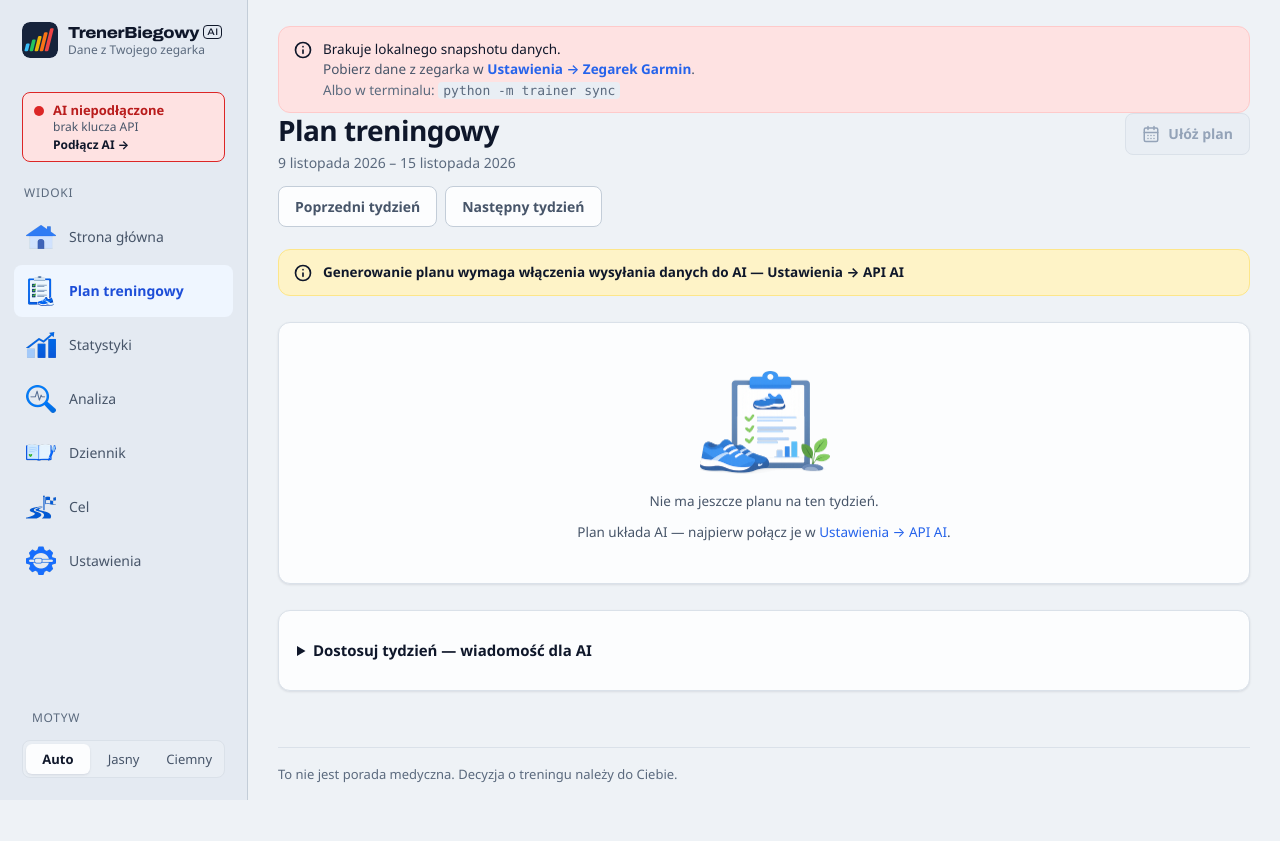
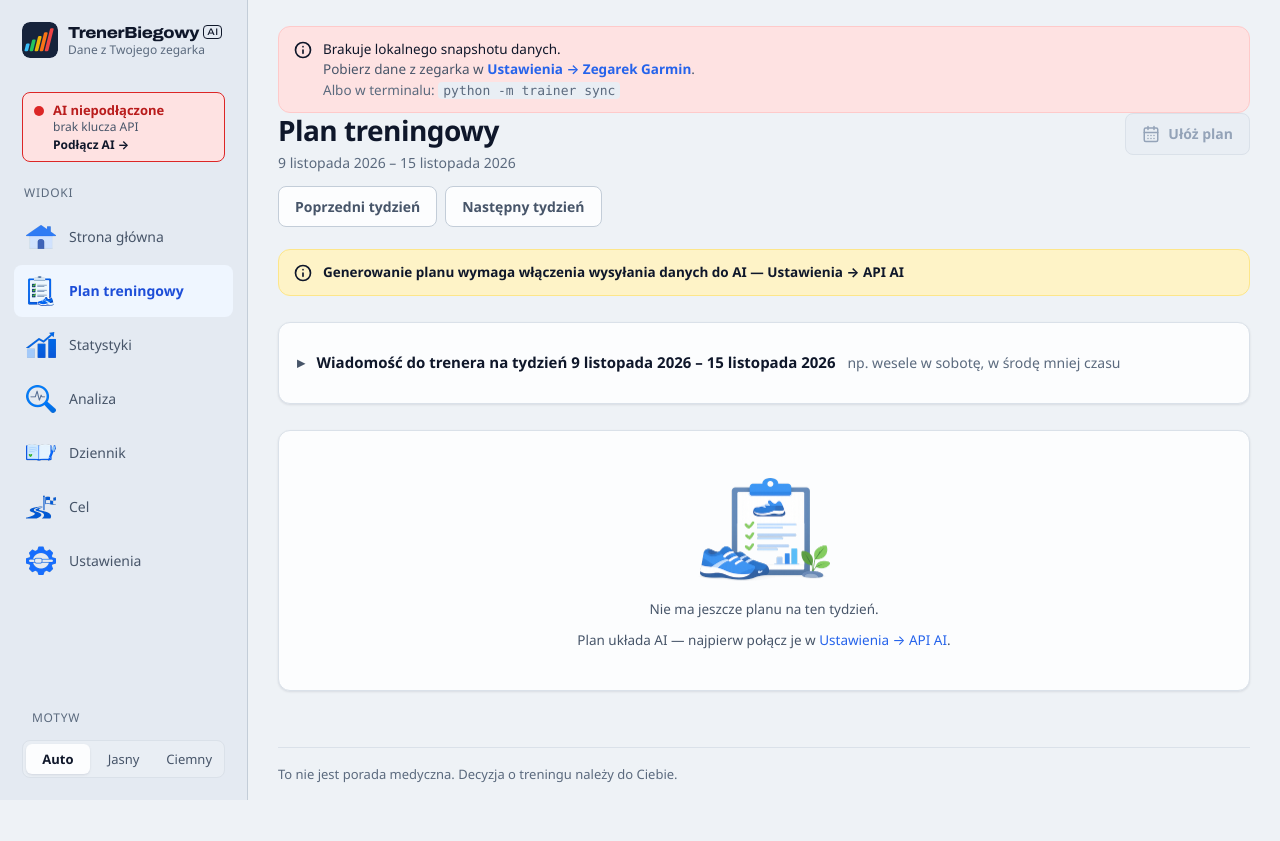
Before and after one commit to mdanielak/TrenerBiegowyAI, a FastAPI app: page /plan in a window 1280 px wide. Run offline with FastAPI, Linux system fonts and the light colour scheme.

Commit message:
Messages to the coach: week note next to the plan, linked from Home
- Plan: the week note sits above the plan (by 'Ułóż plan'), titled with the week's
  dates, previews the saved text when collapsed, has 'Usuń wiadomość', a one-line
  hint, and offers 'Ułóż plan ponownie' right after saving; one heading instead of two.
- Home: 'Zapytaj trenera' naming, a follow-up placeholder once a conversation exists,
  and a reminder (with a link) that the coach also uses this week's note.
- Drafts survive page changes for the week note too; tests no longer read the real
  local/ai-notes.jsonl.

Co-Authored-By: Claude Opus 5.5 <noreply@anthropic.com>

```diff
--- a/api/routers/actions.py
+++ b/api/routers/actions.py
@@ -454,8 +454,9 @@ def get_actions_router(
         csrf_token: str = Form(default=""),
         week_start: str = Form(default=""),
         note: str = Form(default=""),
+        clear: str = Form(default=""),
     ):
-        """Wiadomość dla AI na tydzień; pusty tekst ją czyści."""
+        """Wiadomość do trenera na tydzień; pusty tekst albo „Usuń wiadomość” ją czyści."""
         if not csrf_valid(request, csrf_token):
             return templates.TemplateResponse(
                 request=request,
@@ -464,7 +465,7 @@ def get_actions_router(
                 status_code=403,
                 headers={"Cache-Control": "no-store"},
             )
-        set_week_note(week_monday(week_start), note)
+        set_week_note(week_monday(week_start), "" if clear else note)
         return RedirectResponse(url=plan_url(week_start) + "&note=saved#wiadomosc", status_code=303)
 
     @router.post("/actions/recommendation")
--- a/static/css/styles.css
+++ b/static/css/styles.css
@@ -1238,3 +1238,16 @@ p { text-wrap: pretty; }
 .coach-keys { flex-basis: 100%; margin: 0; }
 .coach-older { margin: 0 0 12px; }
 .coach-failed { margin: 0 0 12px; }
+
+/* Plan: wiadomość do trenera nad planem, zwinięta; podgląd zapisanej wiadomości w nagłówku. */
+.week-note > summary { display: flex; flex-wrap: wrap; align-items: baseline; gap: 4px 12px; }
+/* Układ flex chowa domyślny trójkąt rozwijania — bez niego zwinięta sekcja nie wyglądała na klikalną. */
+.week-note > summary { list-style: none; cursor: pointer; }
+.week-note > summary::-webkit-details-marker { display: none; }
+.week-note > summary::before { content: "▸"; color: var(--fg-mid); transition: transform var(--motion); }
+.week-note[open] > summary::before { transform: rotate(90deg); }
+.week-note-title { font-weight: 650; }
+.week-note-preview { font-weight: 400; color: var(--fg-mid); font-size: 14px; }
+.week-note-preview.is-empty { color: var(--fg-muted); }
+.week-note-replan { margin-top: 8px; }
+.note-actions { flex-wrap: wrap; gap: 10px; align-items: center; }
--- a/static/js/interface.js
+++ b/static/js/interface.js
@@ -128,7 +128,7 @@ document.querySelectorAll('form[data-draft-key]').forEach(form => {
   const field = form.querySelector('textarea, input[type="text"]');
   const key = form.dataset.draftKey;
   if (!field) return;
-  try { if (!field.value) field.value = sessionStorage.getItem(key) || ''; } catch {}
+  try { const draft = sessionStorage.getItem(key); if (draft !== null && draft !== field.value) field.value = draft; } catch {}
   field.addEventListener('input', () => { try { sessionStorage.setItem(key, field.value); } catch {} });
   form.addEventListener('submit', () => {
     try { sessionStorage.removeItem(key); sessionStorage.setItem(key + '-sent', field.value.trim()); } catch {}
--- a/templates/plan.html
+++ b/templates/plan.html
@@ -184,6 +184,40 @@
       </div>
     </div>
   {% endif %}
+
+  {# Wiadomość działa przy „Ułóż plan”, więc stoi przy nim, nad planem — nie na samym dole strony. #}
+  <details class="card week-note" id="wiadomosc"{% if note_saved %} open{% endif %}>
+    <summary>
+      <span class="week-note-title">Wiadomość do trenera na tydzień {{ format_date(week_start) }} – {{ format_date(week_end) }}</span>
+      {% if week_note %}<span class="week-note-preview">„{{ week_note|truncate(90) }}”</span>
+      {% else %}<span class="week-note-preview is-empty">np. wesele w sobotę, w środę mniej czasu</span>{% endif %}
+    </summary>
+    {% if note_saved %}
+      <div class="banner info" role="status">{{ ico.check() }}<div class="banner-body">
+        <p class="banner-title">{% if week_note %}Zapisano wiadomość.{% else %}Usunięto wiadomość.{% endif %}</p>
+        {% if plan and ai_ready %}
+          <p class="mid">Trener uwzględni ją przy następnym układaniu planu.</p>
+          <form method="post" action="/actions/plan" class="week-note-replan">
+            <input type="hidden" name="csrf_token" value="{{ csrf_token }}">
+            <input type="hidden" name="week_start" value="{{ week_start }}">
+            <button type="submit" class="btn-secondary">{{ ico.calendar(18) }}<span>Ułóż plan ponownie</span></button>
+          </form>
+        {% endif %}
+      </div></div>
+    {% endif %}
+    <form method="post" action="/actions/plan/note" class="stack" data-draft-key="week-note-{{ week_start }}">
+      <input type="hidden" name="csrf_token" value="{{ csrf_token }}">
+      <input type="hidden" name="week_start" value="{{ week_start }}">
+      <label class="field">Co trener ma wiedzieć o tym tygodniu?
+        <textarea class="text-input" name="note" rows="3" maxlength="{{ week_note_limit }}" placeholder="np. w sobotę wesele, długi bieg w niedzielę; w środę mogę dopiero wieczorem">{{ week_note or '' }}</textarea>
+      </label>
+      <div class="row note-actions">
+        <button type="submit" class="btn-secondary">{{ ico.check(18) }}<span>Zapisz wiadomość</span></button>
+        {% if week_note %}<button type="submit" name="clear" value="1" class="btn-secondary">{{ ico.x(18) }}<span>Usuń wiadomość</span></button>{% endif %}
+        <span class="tile-foot">Trener weźmie ją pod uwagę przy układaniu planu i w radach na każdy dzień tego tygodnia.</span>
+      </div>
+    </form>
+  </details>
 
   {% if not plan %}
 
@@ -435,24 +469,6 @@
 
   {% endif %}
 
-  <details class="card" id="wiadomosc"{% if note_saved %} open{% endif %}>
-    <summary>Dostosuj tydzień — wiadomość dla AI</summary>
-    <div class="card-head">
-      <h2 id="week-note-label"><img class="asset head-icon" src="/assets/07_ui_icons/tile_message.png" width="28" height="28" alt=""><span>Wiadomość dla AI na ten tydzień</span></h2>
-    </div>
-    {% if note_saved %}
-      <div class="banner info" role="status">{{ ico.check() }}<div class="banner-body"><p class="banner-title">{% if week_note %}Zapisano wiadomość.{% else %}Usunięto wiadomość.{% endif %}</p></div></div>
-    {% endif %}
-    <form method="post" action="/actions/plan/note" class="stack">
-      <input type="hidden" name="csrf_token" value="{{ csrf_token }}">
-      <input type="hidden" name="week_start" value="{{ week_start }}">
-      <textarea class="text-input" name="note" aria-labelledby="week-note-label" rows="2" maxlength="{{ week_note_limit }}" placeholder="np. w sobotę wesele, długi bieg w niedzielę; w środę mogę dopiero wieczorem">{{ week_note or '' }}</textarea>
-      <div class="row note-actions">
-        <button type="submit" class="btn-secondary">{{ ico.check(18) }}<span>Zapisz wiadomość</span></button>
-        <span class="tile-foot">Trafi do „Ułóż plan” i do rekomendacji dziennych w tym tygodniu. AI uwzględni ją, o ile nie przeczy zasadom bezpieczeństwa, dostępności i przerwom. Pusty tekst usuwa wiadomość.</span>
-      </div>
-    </form>
-  </details>
   <footer>To nie jest porada medyczna. Decyzja o treningu należy do Ciebie.</footer>
 
 </div>
--- a/templates/today.html
+++ b/templates/today.html
@@ -404,12 +404,12 @@
       <form method="post" action="/actions/recommendation" class="ask-form coach-form" data-draft-key="coach-draft">
         <input type="hidden" name="csrf_token" value="{{ csrf_token }}">
         <label class="field ask-field">{% if conversation_today %}Dopytaj trenera{% else %}Wiadomość do trenera (opcjonalnie){% endif %}
-          <textarea class="text-input" name="message" rows="2" maxlength="300" placeholder="np. mam tylko 30 minut, nogi ciężkie"{% if not ai_ready %} disabled{% endif %}></textarea>
+          <textarea class="text-input" name="message" rows="2" maxlength="300" placeholder="{% if conversation_today %}np. a jeśli mam tylko 20 minut?{% else %}np. mam tylko 30 minut, nogi ciężkie{% endif %}"{% if not ai_ready %} disabled{% endif %}></textarea>
         </label>
         <button type="submit" class="btn-secondary"{% if not ai_ready or coach_pending %} disabled{% endif %}>
-          {{ ico.bulb(18) }}<span>{% if conversation_today %}Wyślij{% else %}Zapytaj AI, co dziś zrobić{% endif %}</span>
+          {{ ico.bulb(18) }}<span>{% if conversation_today %}Wyślij{% else %}Zapytaj trenera, co dziś zrobić{% endif %}</span>
         </button>
-        <p class="tile-foot coach-keys">Ctrl+Enter — wyślij</p>
+        <p class="tile-foot coach-keys">Ctrl+Enter — wyślij{% if week_note %} · Trener pamięta też Twoją wiadomość na ten tydzień: „{{ week_note|truncate(80) }}” — <a href="/plan#wiadomosc">zmień</a>{% endif %}</p>
       </form>
       {% if conversation_days %}
         <details class="coach-history">
```
Also changed, not shown: api/routers/dashboard.py (+10 -0 lines), tests/conftest.py (+6 -0 lines), tests/test_api_plan.py (+1 -1 lines), tests/test_services_ai_notes.py (+24 -0 lines).
